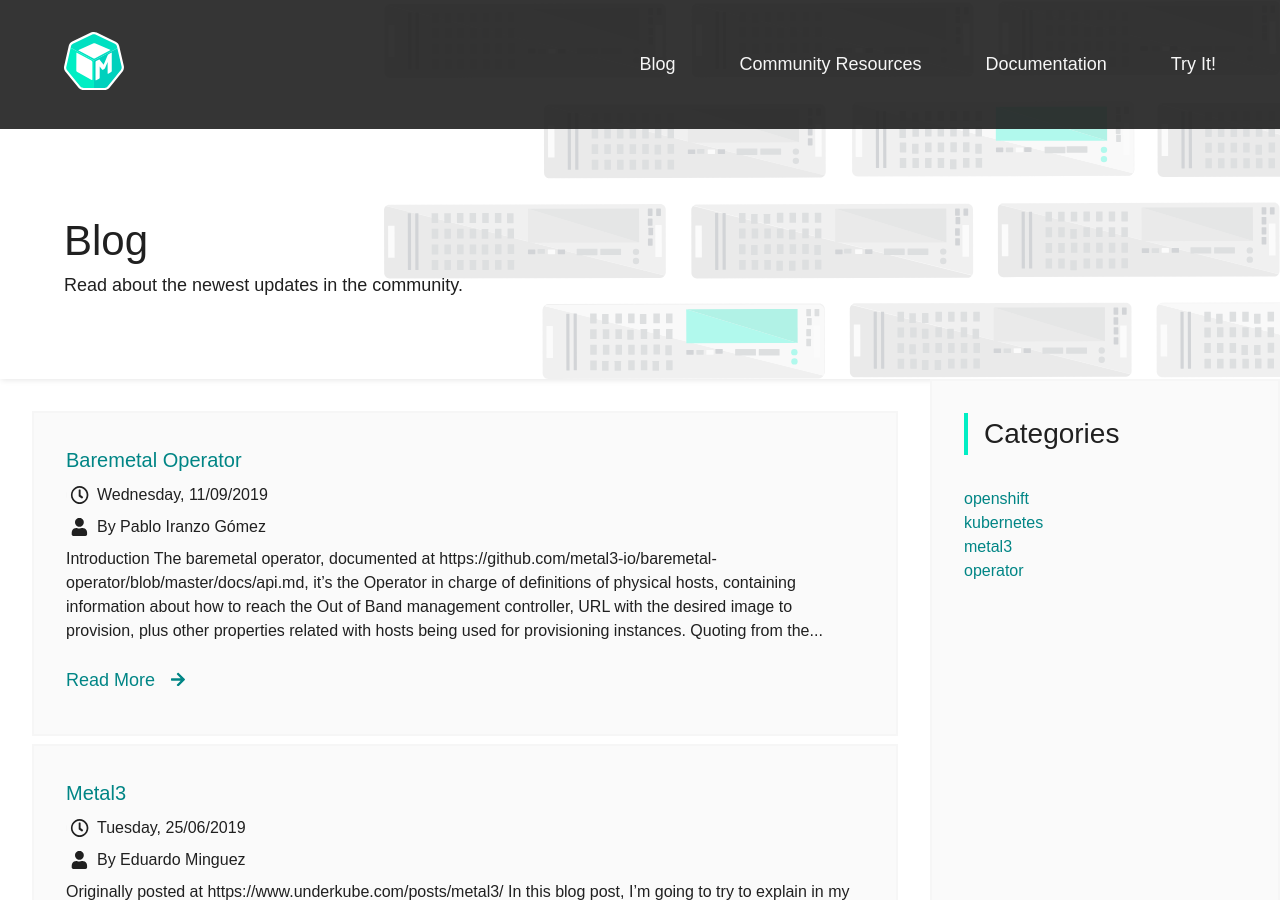
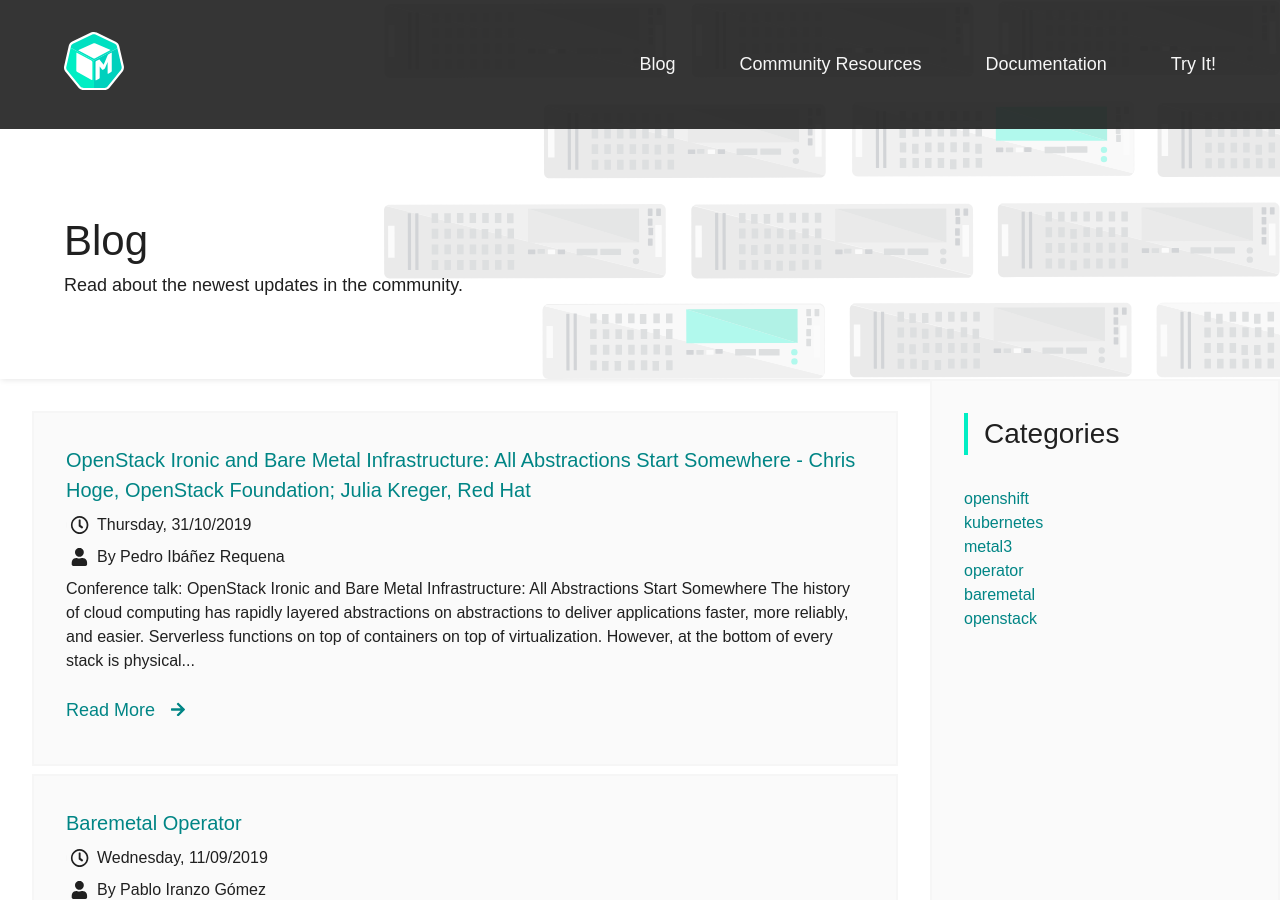
Before and after one commit to metal3-io/metal3-io.github.io, a Jekyll site: the page built from blog/index.html, in a window 1280 px wide and 900 px high. Built offline with Jekyll 4.4.1, drawn with Linux system fonts in a browser that asks for light colours; the list of posts is cut into pages by our own code.

Commit message:
adding blogpost about the conference OpenStack-Ironic-and-Bare-Metal-Infrastructure_All-Abstractions-Start-Somewhere
Signed-off-by: Pedro Ibáñez <pedro@redhat.com>

```diff
--- /dev/null
+++ b/_posts/2019-10-31-OpenStack-Ironic-and-Bare-Metal-Infrastructure_All-Abstractions-Start-Somewhere.md
@@ -0,0 +1,30 @@
+---
+title: "OpenStack Ironic and Bare Metal Infrastructure: All Abstractions Start Somewhere - Chris Hoge, OpenStack Foundation; Julia Kreger, Red Hat"
+date: 2019-10-31T08:25:00+02:00
+draft: false
+categories: ["kubernetes", "metal3", "operator", "baremetal", "openstack"]
+author: Pedro Ibáñez Requena
+---
+
+## Conference talk: OpenStack Ironic and Bare Metal Infrastructure: All Abstractions Start Somewhere
+
+The history of cloud computing has rapidly layered abstractions on abstractions to deliver applications faster, more reliably, and easier. Serverless functions on top of containers on top of virtualization. However, at the bottom of every stack is physical hardware that has an entire lifecycle that needs to be managed.
+
+In this video, Chris and Julia show how OpenStack Ironic  is a solution to the problem of managing bare-metal infrastructure.
+
+<p align="center">
+
+[![OpenStack Ironic and Bare Metal Infrastructure: All Abstractions Start Somewhere](https://img.youtube.com/vi/Nzq2S53nk9U/0.jpg)](https://www.youtube.com/embed/Nzq2S53nk9U)
+
+</p>
+
+## Speakers
+[Chris Hoge](https://twitter.com/hogepodge) is a Senior Strategic Program Manager for the OpenSatck foundation. He's been an active contributor to the Interop Working Group (formerly DefCore), and helps run the trademark program for the OpenStack Foundation. He also works on collaborations between the OpenStack and Kubernetes communities. Previously he worked as an OpenStack community manager and developer at Puppet Labs, and operated a research cloud for the College of Arts and Sciences at The University of Oregon. When not cloud computing, he enjoys long-distance running, dancing, and throwing a ball for his Border Collie.
+
+[Julia Kreger](https://twitter.com/ashinclouds) is Principal Software Engineer at Red Hat. She started her career in networking and eventually shifted to systems engineering. The DevOps movement lead her into software development and the operationalization of software due to the need to automate large scale systems deployments. She is experienced in conveying an operational perspective while bridging that with requirements and doesn’t mind getting deep down into code to solve a problem.
+She is an active core contributor and leader in OpenStack Ironic project, which is a project she feels passionate about due to many misspent hours in data centers deploying hardware. Prior to OpenStack, Julia contributed to the Shared Learning Infrastructure and worked with large scale litigation database systems.
+
+## References
+
+* [Open Infraestructure Summit, Denver, CO, April 29 - May 1, 2019](https://www.openstack.org/summit/denver-2019/summit-schedule/events/23779/openstack-ironic-and-bare-metal-infrastructure-all-abstractions-start-somewhere)
+* [OpenStack Ironic and Bare Metal Infrastructure: All Abstractions Start Somewhere](https://www.openstack.org/videos/summits/denver-2019/openstack-ironic-and-bare-metal-infrastructure-all-abstractions-start-somewhere)
```
Also changed, not shown: _includes/docs.md (+1 -1 lines).
